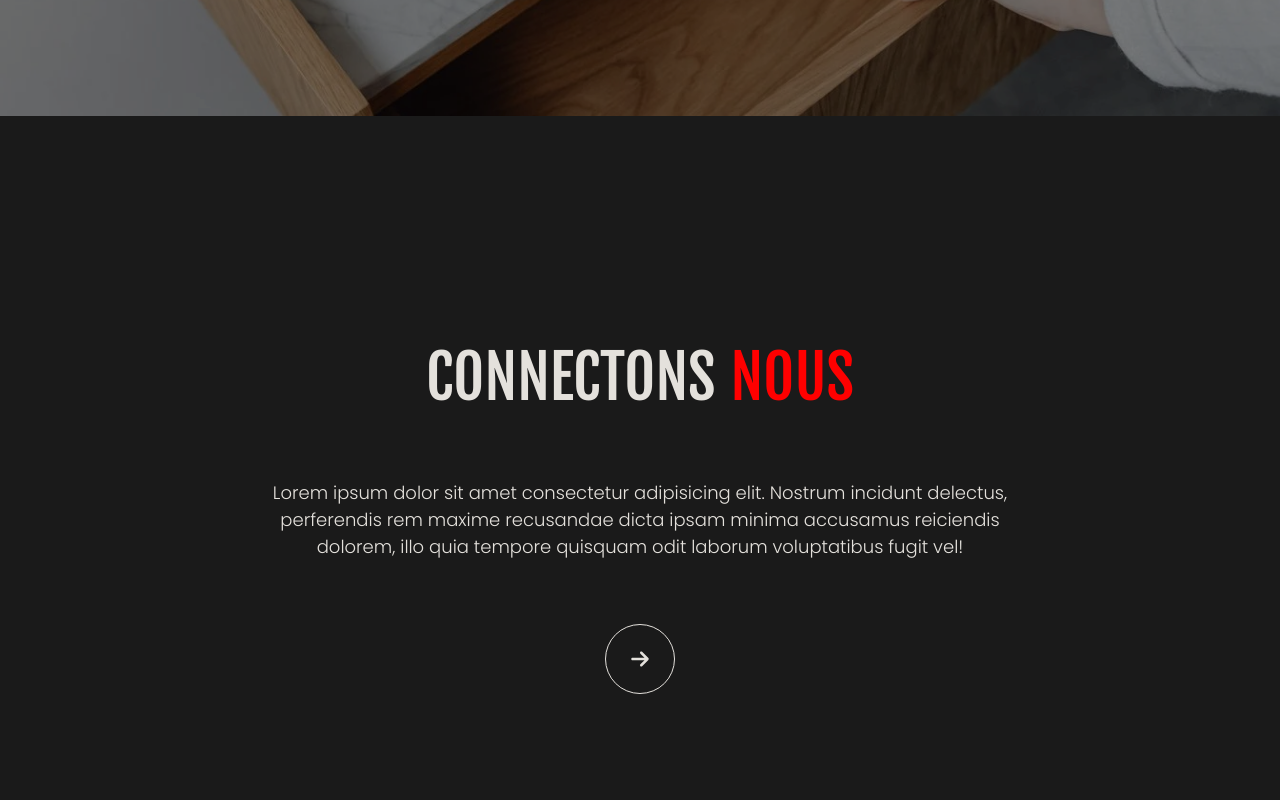
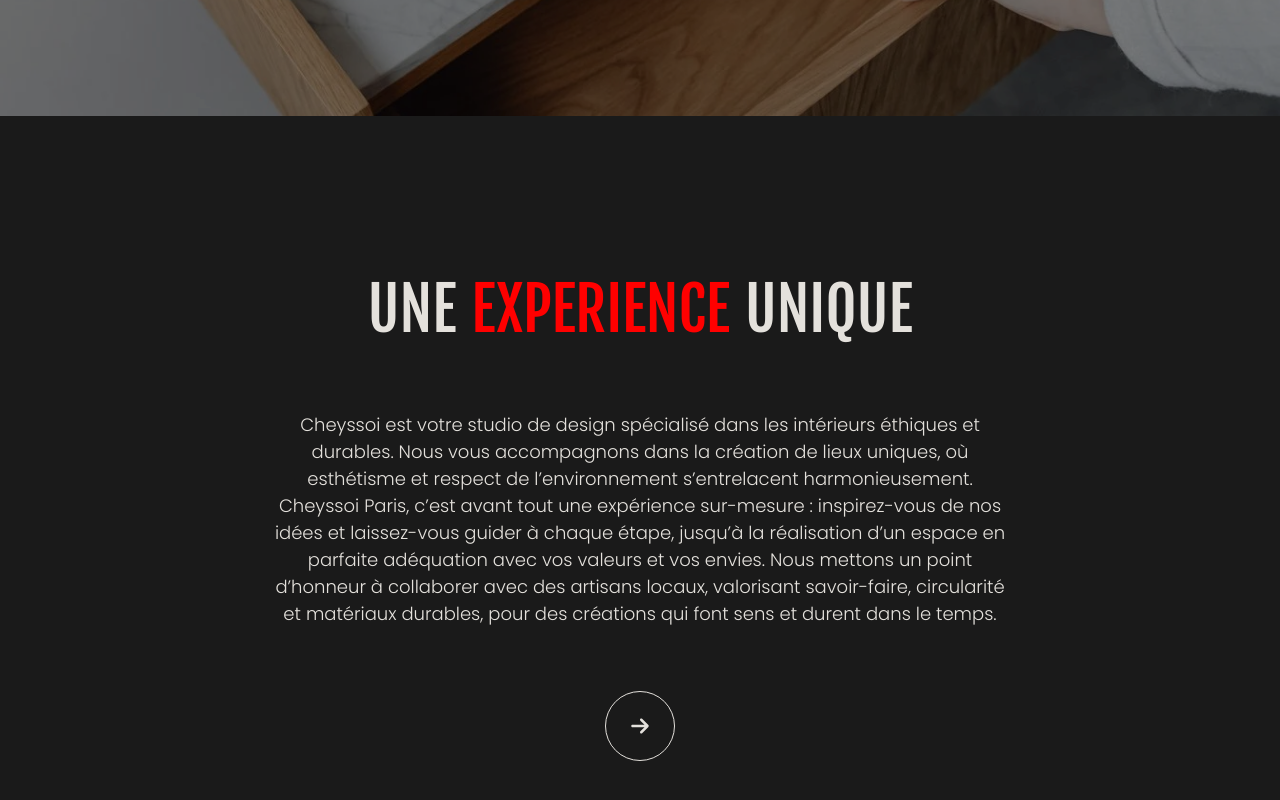
Before and after one commit to Scharlyopitz/CHEYSSOI-PARIS, a React (Vite) app: page / in a window 1280 px wide. Shown: the part 684-1484 px from the top of the page. Built offline with nearby package versions, Linux system fonts and the light colour scheme.

Commit message:
Changement texte de la section

```diff
--- a/src/components/Home/ConnectSection.jsx
+++ b/src/components/Home/ConnectSection.jsx
@@ -3,7 +3,11 @@ import { NavLink } from "react-router-dom";
 import { FontAwesomeIcon } from "@fortawesome/react-fontawesome";
 import { faArrowRight } from "@fortawesome/free-solid-svg-icons";
 export default function ConnectSection() {
-  const titleSection = "Connectons nous";
+  const titleSection = "UNE EXPERIENCE UNIQUE";
+
+  const txt =
+    "Cheyssoi est votre studio de design spécialisé dans les intérieurs éthiques et durables. Nous vous accompagnons dans la création de lieux uniques, où esthétisme et respect de l’environnement s’entrelacent harmonieusement. Cheyssoi Paris, c’est avant tout une expérience sur-mesure : inspirez-vous de nos idées et laissez-vous guider à chaque étape, jusqu’à la réalisation d’un espace en parfaite adéquation avec vos valeurs et vos envies. Nous mettons un point d’honneur à collaborer avec des artisans locaux, valorisant savoir-faire, circularité et matériaux durables, pour des créations qui font sens et durent dans le temps.";
+
   return (
     <section id="ConnextSection">
       <div className="titleSection">
@@ -11,12 +15,7 @@ export default function ConnectSection() {
           return <h2 key={i}>{word}</h2>;
         })}
       </div>
-      <p>
-        Lorem ipsum dolor sit amet consectetur adipisicing elit. Nostrum
-        incidunt delectus, perferendis rem maxime recusandae dicta ipsam minima
-        accusamus reiciendis dolorem, illo quia tempore quisquam odit laborum
-        voluptatibus fugit vel!
-      </p>
+      <p>{txt}</p>
       <NavLink to={"demarrermonprojet"}>
         <div className="button">
           <FontAwesomeIcon icon={faArrowRight} />
```
